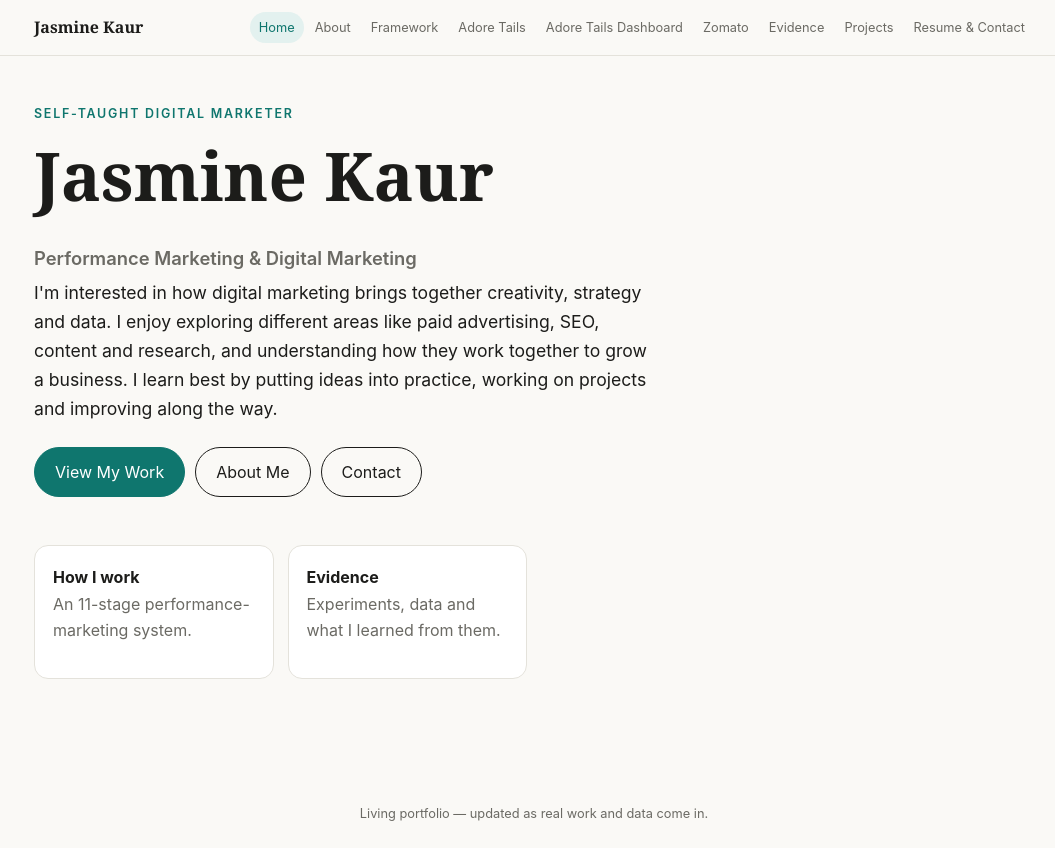
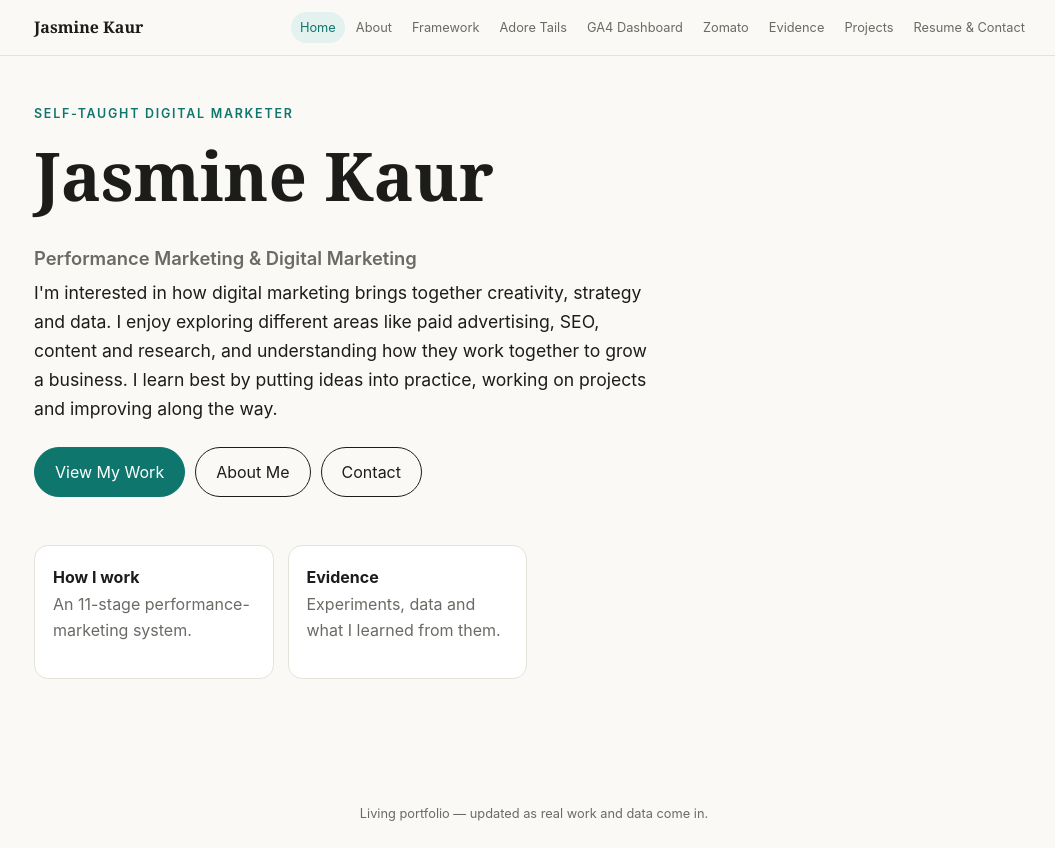
Before and after one commit to jasminekaur240904-gif/jasminekaur.github.io, a plain HTML site: page index.html in a window 1280 px wide. Shown: the whole page, without its empty margins (106-1161 px from the left). Drawn offline with Linux system fonts and the light colour scheme.

Commit message:
Make GA4 dashboard directly accessible from main navigation

```diff
--- a/index.html
+++ b/index.html
@@ -62,7 +62,7 @@ const DATA={
  projects:[["Adore Tails","Personal Project","Content-led acquisition lab: SEO, Instagram, Meta Ads experiments, tracking."],["Meta Ads sales-campaign practice","Simulation","Practice scenarios; no simulated result is presented as real."],["Zomato marketing case study","Concept","Planned."]]
 };
 /* ============================================================ */
-const PAGES=[["home","Home"],["about","About"],["framework","Framework"],["case","Adore Tails"],["dashboard","Adore Tails Dashboard"],["zomato","Zomato"],["evidence","Evidence"],["projects","Projects"],["resume","Resume & Contact"]];
+const PAGES=[["home","Home"],["about","About"],["framework","Framework"],["case","Adore Tails"],["ga4","GA4 Dashboard"],["zomato","Zomato"],["evidence","Evidence"],["projects","Projects"],["resume","Resume & Contact"]];
 const PH="Data will be added after campaign launch.";
 const CASE=["Brand Overview","Business/Project Objective","Existing Situation & Baseline","Audience Research","Market Research","Competitor Research","Customer Journey","Funnel","Marketing Strategy","Content Strategy","Creative Strategy","Meta Ads Strategy","SEO Strategy","Website/Landing Page","Tracking Setup","Campaign Setup","Campaign Data","Performance Metrics","Analysis","Optimization Decisions","Experiments","Results","Learnings","Next Steps"];
 const FW=[["Business Objective","What outcome matters, and how will it be measured? For a content brand this is traffic, engagement and audience growth, not forced sales."],["Research","Market, keyword and competitor research to find where the opportunity is."],["Audience","Who they are, what they search for, what problem they want solved."],["Strategy","Channel mix, funnel stages and the hypotheses to test."],["Creative","Hooks, formats and copy built around the audience's problem."],["Distribution","Organic, SEO and paid placements that put the creative in front of the right people."],["Tracking","Pixel, GA4, Search Console and UTMs so every click can be traced."],["Measurement","Pick KPIs that fit the objective; separate metrics from KPIs."],["Analysis","Find where the funnel leaks and why."],["Optimization","Decide what to change, pause, scale or test next."],["Business Outcome","Connect results back to the original objective."]];
@@ -388,6 +388,7 @@ dashboard:()=>`<div class="eyebrow">Adore Tails · Analytics &amp; SEO</div>
 <p class="mut" style="font-size:.82rem">These are recommendations based on the snapshot, not changes already implemented or results already achieved.</p>
 </div></section>
 <div class="card" style="max-width:820px;margin-top:18px"><h3>Measurement notes</h3><ul style="font-size:.88rem;padding-left:20px;margin-bottom:10px"><li>GA4 and Search Console use different measurement definitions and reporting periods.</li><li>Average search position is an aggregate metric, not the ranking of every query.</li><li>Page and country values are selected observations from the supplied screenshots, not a complete raw-data export.</li></ul><p class="mut" style="font-size:.84rem;margin:0">For the original GA4 and Search Console screenshots, see the Adore Tails dashboard PDF in the Evidence section.</p></div>`,
+ga4:()=>V.dashboard(),
 evidence:()=>`<div class="eyebrow">Project evidence</div><h2>Adore Tails — Analytics &amp; Search Performance</h2><p class="mut" style="max-width:700px">Original Google Analytics 4 and Google Search Console reporting evidence, captured on 22 November 2026, is being organised here for recruiter review.</p><div class="card" style="max-width:760px"><span class="tag">Primary source document</span><h3 style="margin-top:12px">Adore Tails Analytics &amp; Search Performance Dashboard</h3><p class="mut">Three-page PDF containing the GA4 overview, Search Console performance, top pages, country breakdown and sitemap status screenshots.</p><p class="mut" style="font-size:.84rem;margin:0">The evidence PDF is not hosted on the live portfolio yet, so a working download link still needs to be added.</p></div><div class="btns"><a class="btn" href="#dashboard">Open Adore Tails Dashboard</a></div>`,projects:()=>`<div class="eyebrow">Selected work</div>
 <h2>Selected Digital Marketing Projects</h2>
 <p class="mut" style="max-width:680px">A selection of independent projects across SEO, paid advertising and campaign strategy. Explore each project for the full process, decisions and supporting details.</p>
@@ -414,8 +415,9 @@ evidence:()=>`<div class="eyebrow">Project evidence</div><h2>Adore Tails — Ana
 };
 
 function showAdoreTab(id){const ids=["ga4-detail","search-detail","pages-detail","country-detail","technical-detail","insights-detail"];ids.forEach(key=>{const panel=document.getElementById("panel-"+key),tab=document.getElementById("tab-"+key);if(panel)panel.hidden=key!==id;if(tab){const active=key===id;tab.classList.toggle("active",active);tab.setAttribute("aria-selected",active?"true":"false");}});}
-function route(){const k=(location.hash.slice(1)||"home");const p=V[k]?k:"home";
+function route(){const raw=(location.hash.slice(1)||"home");const k=raw.toLowerCase();const p=V[k]?k:(k==="dashboard"||k==="ga4-overview"?"ga4":"home");
  document.getElementById("app").innerHTML=V[p]();
+ if(p==="ga4")showAdoreTab("ga4-detail");
  document.getElementById("nav").innerHTML=PAGES.map(x=>`<a href="#${x[0]}" class="${x[0]==p?"on":""}">${x[1]}</a>`).join("");
  document.title=(PAGES.find(x=>x[0]==p)[1])+" — Jasmine Kaur";scrollTo(0,0);
  const u=document.getElementById("up");if(u)u.onchange=ev=>{[...ev.target.files].forEach(f=>{const r=new FileReader();r.onload=()=>{const d=document.createElement("div");d.className="card";d.innerHTML=`<img src="${r.result}" alt=""><input placeholder="Decision or result this supports" style="margin-top:8px">`;document.getElementById("gal").appendChild(d)};r.readAsDataURL(f)})}}
```
